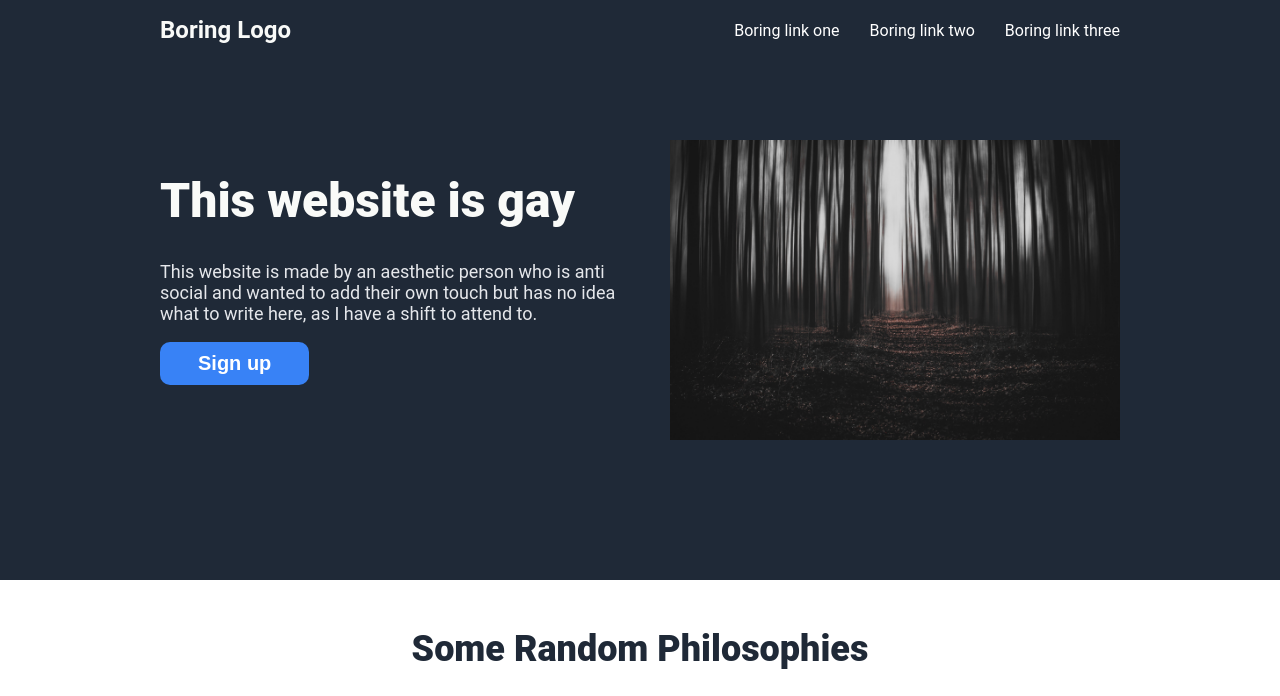
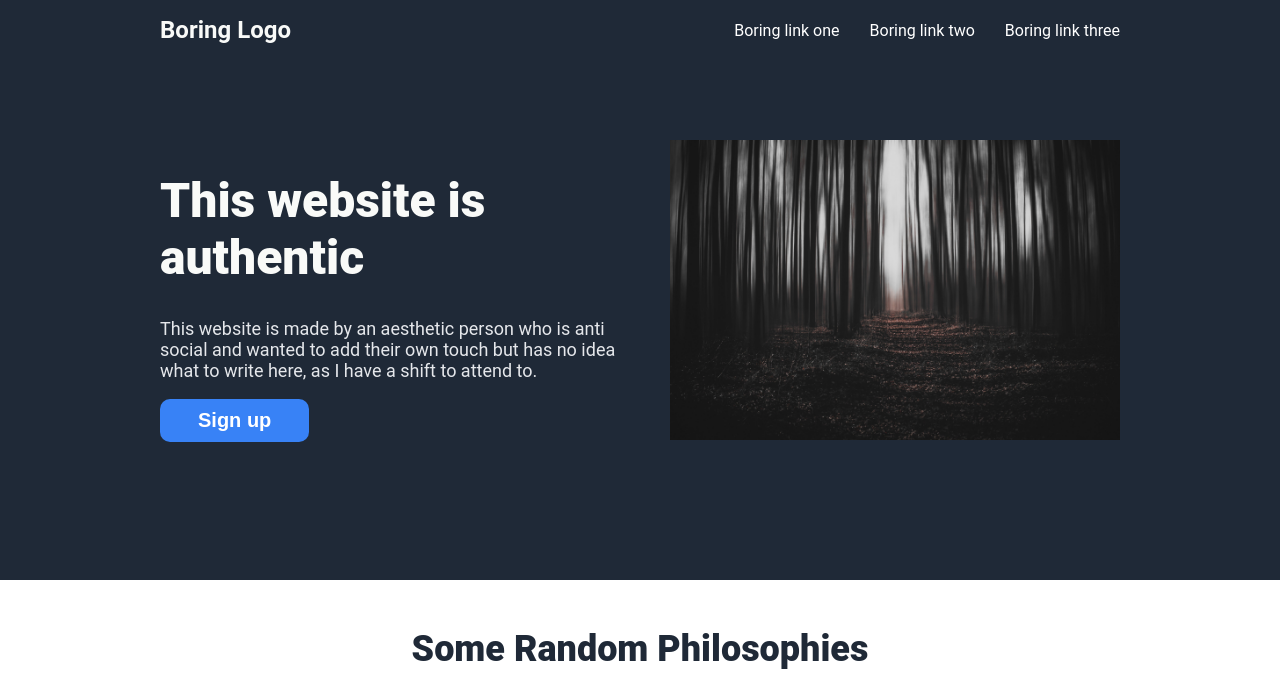
Before and after one commit to 0bscene-Heathen/Odin-landing-page, a plain HTML site: page index.html in a window 1280 px wide. Shown: the top 696 px of the page. Drawn offline with Linux system fonts and the light colour scheme.

Commit message:
Change the heading from "gay" to "authentic"

```diff
--- a/index.html
+++ b/index.html
@@ -18,7 +18,7 @@
             </div>
             <div class="hero-section">
                 <div class="sign-up">
-                    <h1>This website is gay</h1>
+                    <h1>This website is authentic</h1>
                     <p>This website is made by an aesthetic person who is anti social
                         and wanted to add their own touch but has no idea what to
                         write here, as I have a shift to attend to.
```
